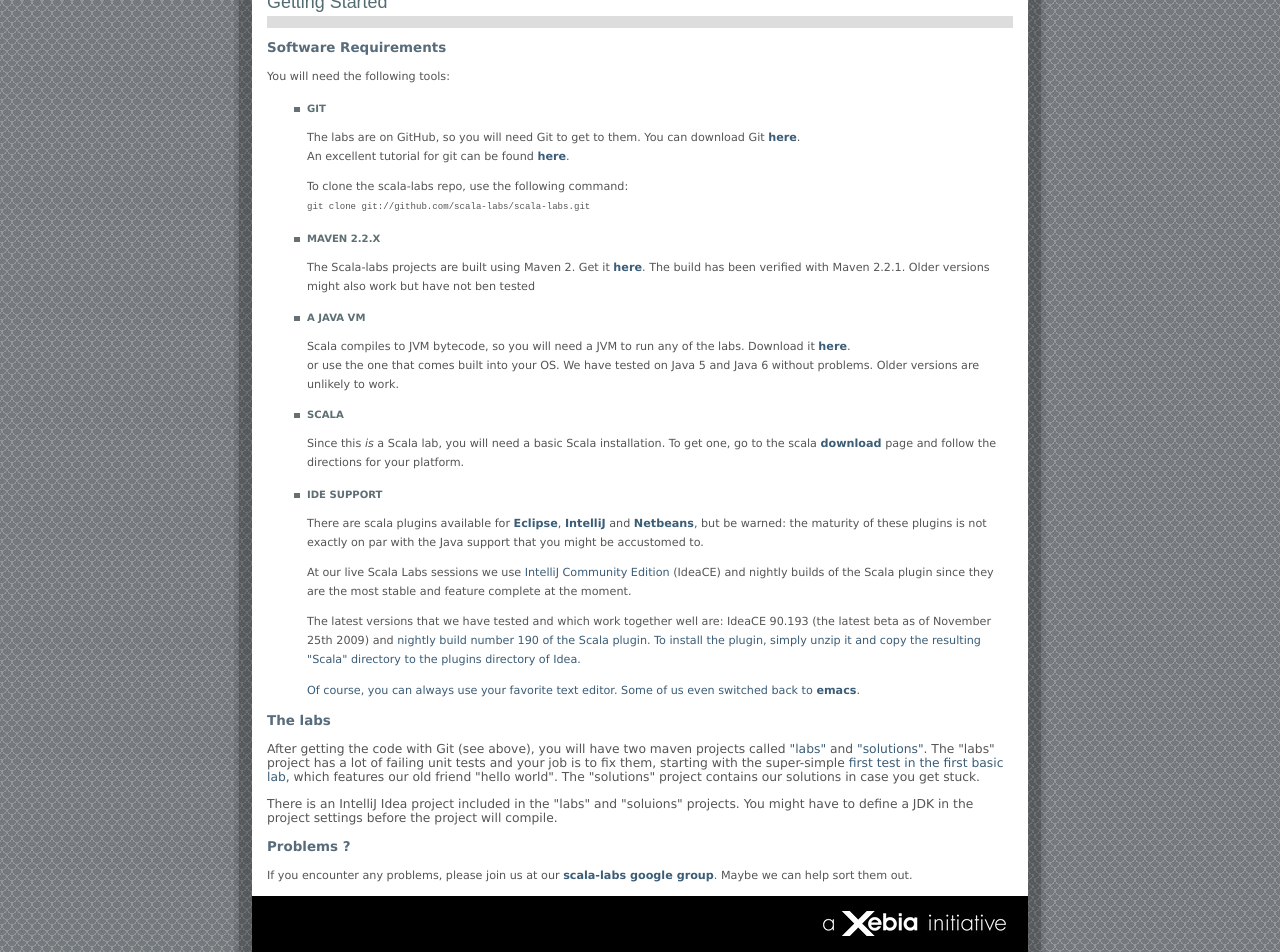
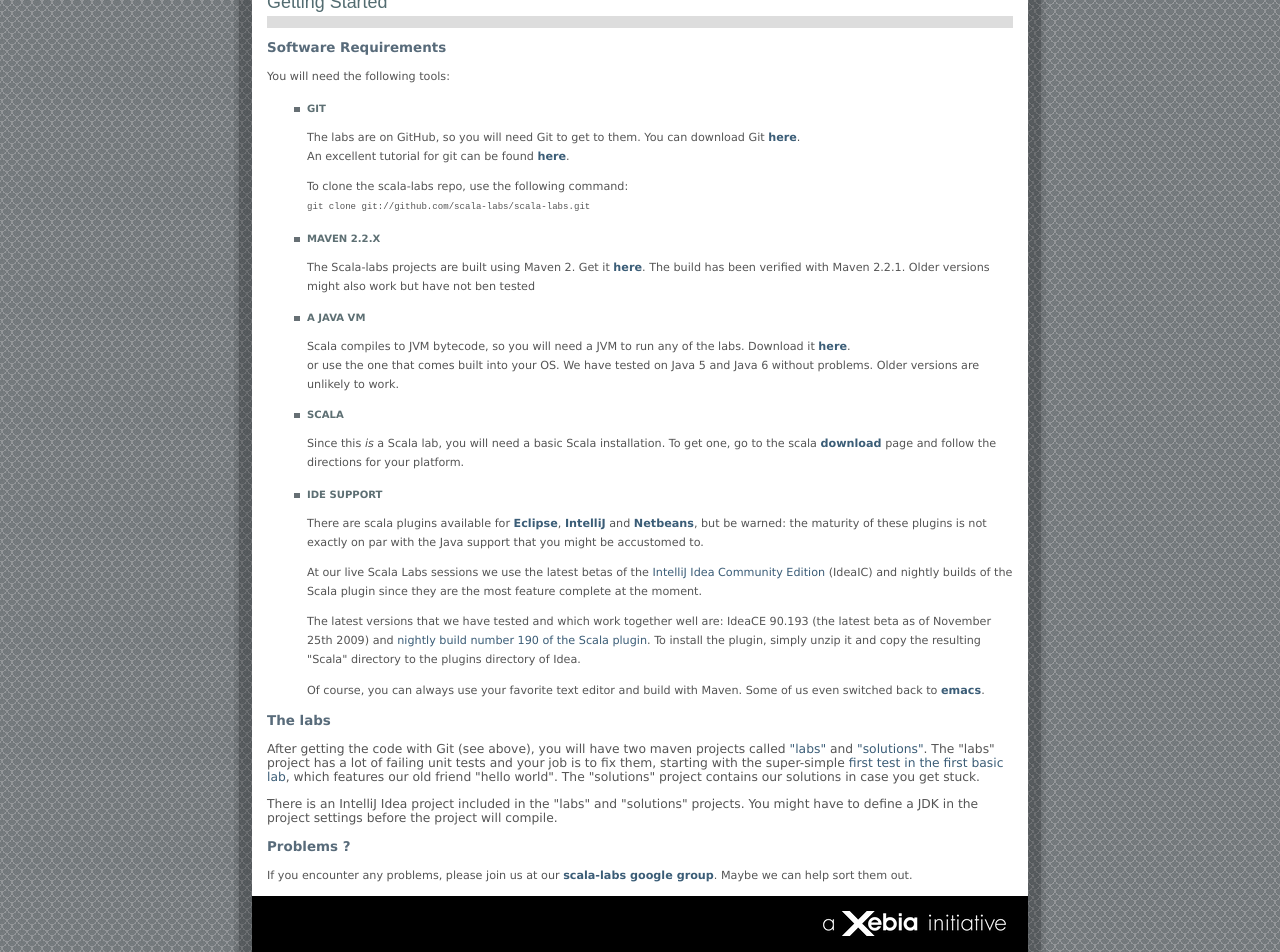
Before and after one commit to scala-labs/scala-labs.github.com, a Jekyll site: the page built from getting-started.html, in a window 1280 px wide. Shown: the part 321-1273 px from the top of the page. Built offline with Jekyll 4.4.1, drawn with Linux system fonts in a browser that asks for light colours.

Commit message:
Fixed some small typos and mistakes in the getting started page

```diff
--- a/getting-started.html
+++ b/getting-started.html
@@ -60,18 +60,19 @@
   	but be warned: the maturity of these plugins is not exactly on par with the Java support that you might be accustomed to.<br>
 
   	<p>
-  	At our live Scala Labs sessions	we use <a href="http://bit.ly/8Sbq0k">IntelliJ Community Edition</a> (IdeaCE) and nightly builds
-  	of the Scala plugin since they are the most stable and feature complete at the moment.<br>
+  	At our live Scala Labs sessions	we use the latest betas of the <a href="http://bit.ly/8Sbq0k">IntelliJ Idea Community Edition</a> (IdeaIC) and nightly builds
+  	of the Scala plugin since they are the most feature complete at the moment.<br>
   	</p>
 
   	<p>
   	The latest versions that we have tested and which work together well are: IdeaCE 90.193 (the latest beta as of November 25th 2009) and
-  	<a href="http://download.jetbrains.com/scala/scala-intellij-bin-0.3.190.zip">nightly build number 190 of the Scala plugin.
+  	<a href="http://download.jetbrains.com/scala/scala-intellij-bin-0.3.190.zip">nightly build number 190 of the Scala plugin</a>.
   	To install the plugin, simply unzip it and copy the resulting "Scala" directory to the plugins directory of Idea.
   	</p>
 
   	<p>
-  	Of course, you can always use your favorite text editor. Some of us even switched back to <b><a href="http://thegreylensmansview.blogspot.com/2009/03/stone-tools-and-scala-development-part.html">emacs</a></b>.
+  	Of course, you can always use your favorite text editor and build with Maven.
+    Some of us even switched back to <b><a href="http://thegreylensmansview.blogspot.com/2009/03/stone-tools-and-scala-development-part.html">emacs</a></b>.
 	</li>
 	</p>
 </ul>
@@ -88,7 +89,8 @@
 </p>
 
 <p class="text-content">
-  There is an IntelliJ Idea project included in the "labs" and "soluions" projects. You might have to define a JDK in the project settings before the project will compile.
+  There is an IntelliJ Idea project included in the "labs" and "solutions" projects.
+  You might have to define a JDK in the project settings before the project will compile.
 </p>
 
 
```
